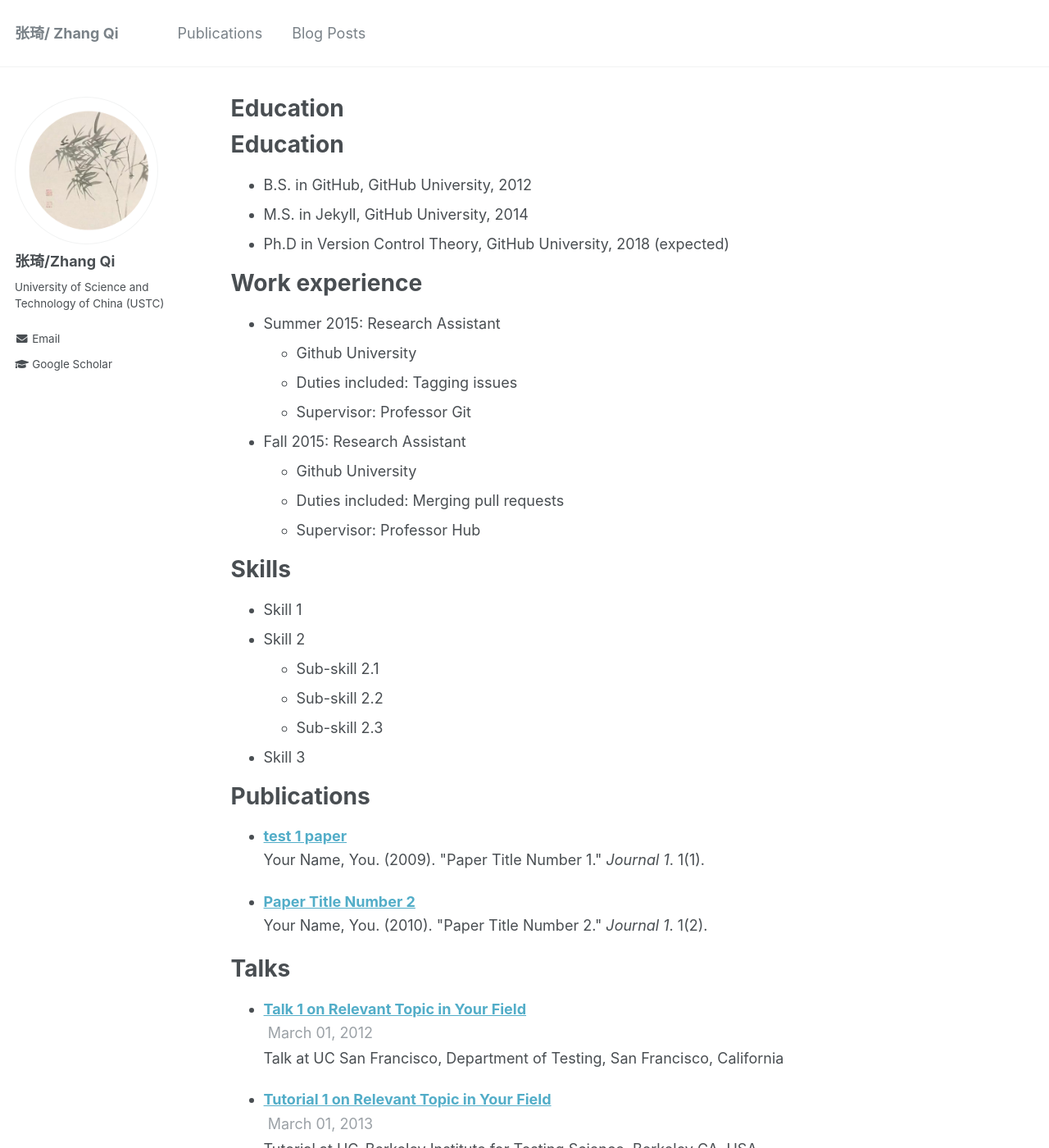
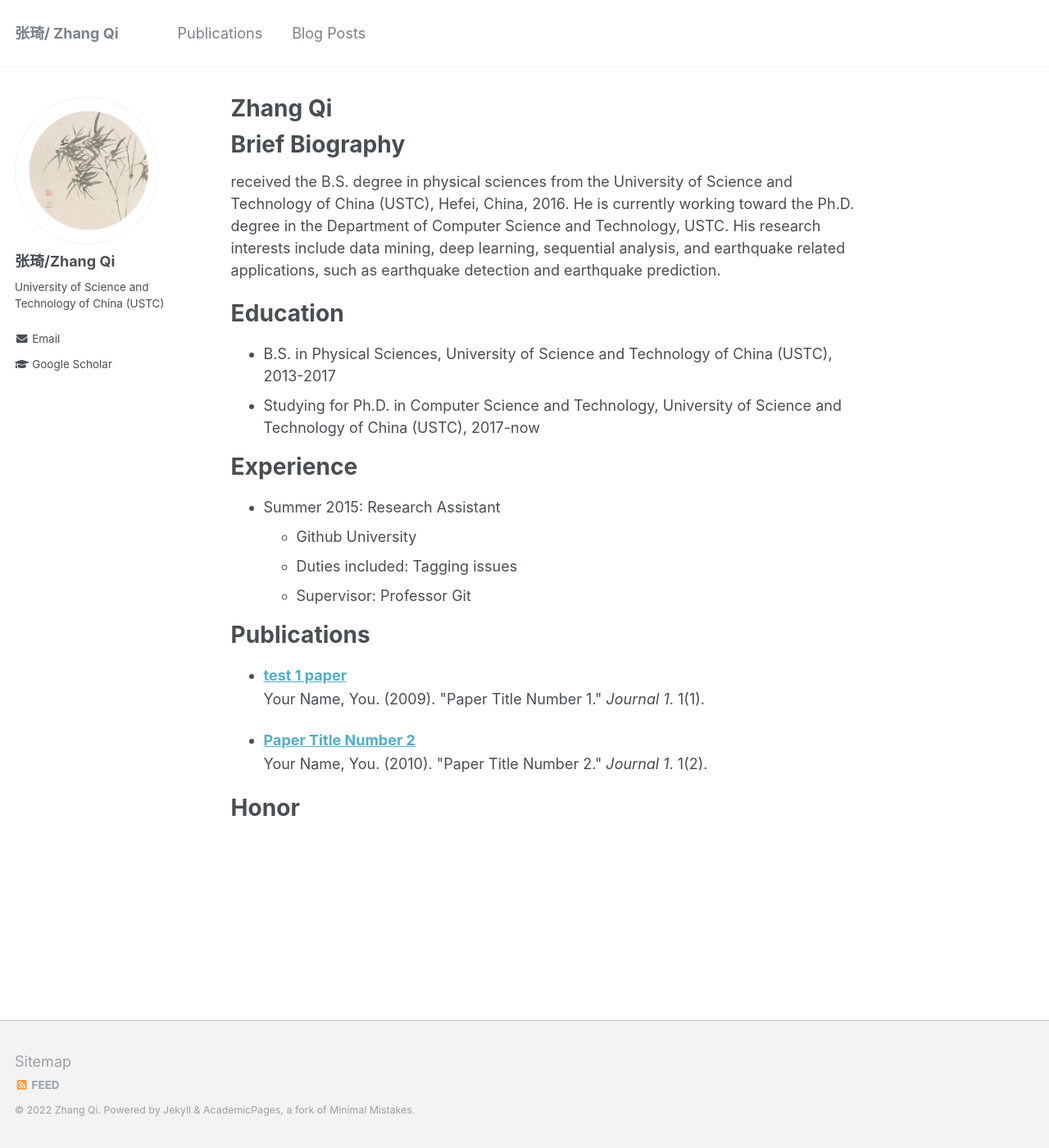
Before and after one commit to 7-Z-7/7-Z-7.github.io, a Jekyll site: the page built from _pages/about.md, in a window 1280 px wide and 1400 px high. Shown: the whole window at 82% size. Built offline with Jekyll 4.4.1, drawn with Linux system fonts in a browser that asks for light colours; our own code applies the rules of GitHub Pages for plain Markdown files; some of the changed text lies outside the part shown.

Commit message:
Update about.md

```diff
--- a/_pages/about.md
+++ b/_pages/about.md
@@ -1,39 +1,28 @@
 ---
 permalink: /
-title:
+title: "Zhang Qi"
 excerpt: "About me"
 author_profile: true
 redirect_from:
   - /about/
   - /about.html
 ---
+Brief Biography
+======
+received the B.S. degree in physical sciences from the University of Science and Technology of China (USTC), Hefei, China, 2016. He is currently working toward the Ph.D. degree in the Department of Computer Science and Technology, USTC. His research interests include data mining, deep learning, sequential analysis, and earthquake related applications, such as earthquake detection and earthquake prediction.
 
 Education
 ======
-* B.S. in GitHub, GitHub University, 2012
-* M.S. in Jekyll, GitHub University, 2014
-* Ph.D in Version Control Theory, GitHub University, 2018 (expected)
+* B.S. in Physical Sciences, University of Science and Technology of China (USTC), 2013-2017
+* Studying for Ph.D. in Computer Science and Technology, University of Science and Technology of China (USTC), 2017-now
 
-Work experience
+Experience
 ======
 * Summer 2015: Research Assistant
   * Github University
   * Duties included: Tagging issues
   * Supervisor: Professor Git
 
-* Fall 2015: Research Assistant
-  * Github University
-  * Duties included: Merging pull requests
-  * Supervisor: Professor Hub
-
-Skills
-======
-* Skill 1
-* Skill 2
-  * Sub-skill 2.1
-  * Sub-skill 2.2
-  * Sub-skill 2.3
-* Skill 3
 
 Publications
 ======
@@ -41,18 +30,5 @@ Publications
     {% include archive-single-cv.html %}
   {% endfor %}</ul>
 
-Talks
+Honor
 ======
-  <ul>{% for post in site.talks %}
-    {% include archive-single-talk-cv.html %}
-  {% endfor %}</ul>
-
-Teaching
-======
-  <ul>{% for post in site.teaching %}
-    {% include archive-single-cv.html %}
-  {% endfor %}</ul>
-
-Service and leadership
-======
-* Currently signed in to 43 different slack teams
```
